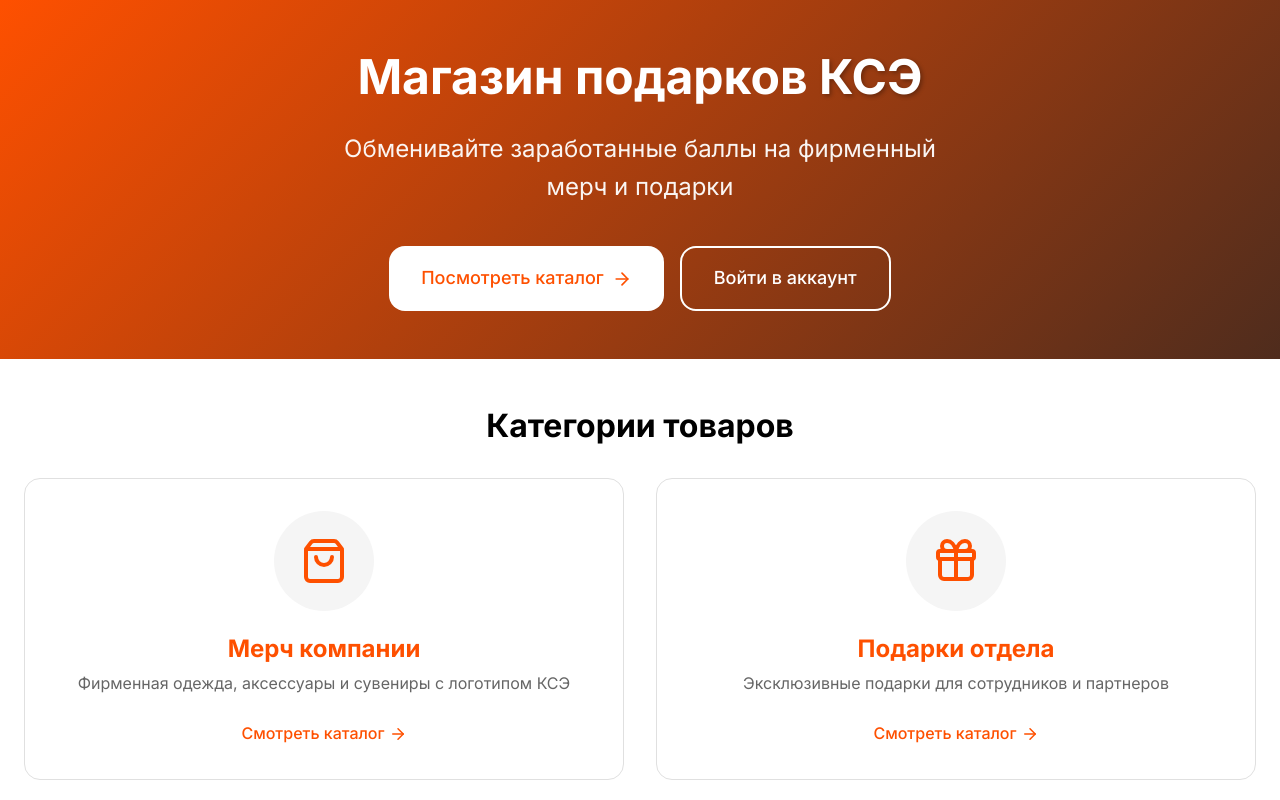
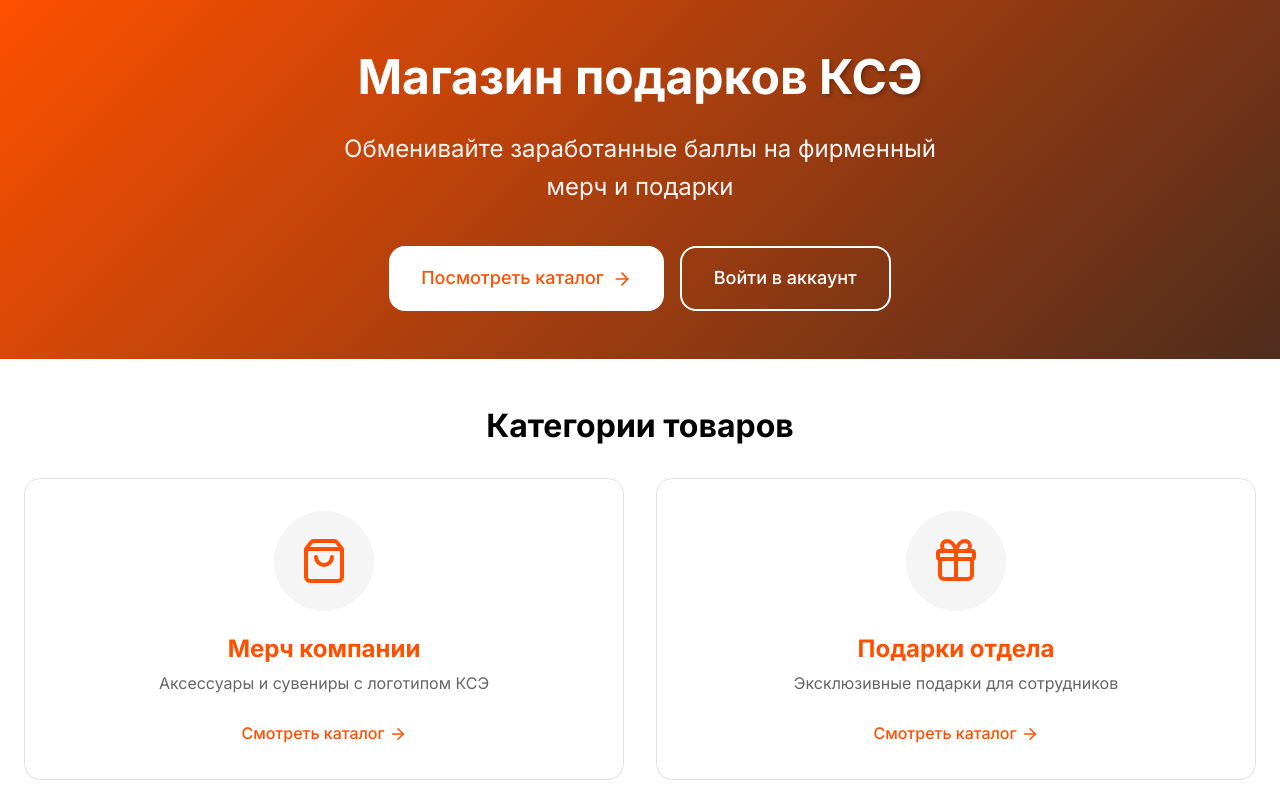
Before and after one commit to Slim21211/cse-shop-web, a Next.js app: page / in a window 1280 px wide. Shown: the top 800 px of the page. Built offline with nearby package versions, Linux system fonts and the light colour scheme.

Commit message:
change text

```diff
--- a/src/app/page.tsx
+++ b/src/app/page.tsx
@@ -37,7 +37,7 @@ export default function HomePage() {
               </div>
               <h3 className={styles.categoryTitle}>Мерч компании</h3>
               <p className={styles.categoryDescription}>
-                Фирменная одежда, аксессуары и сувениры с логотипом КСЭ
+                Аксессуары и сувениры с логотипом КСЭ
               </p>
               <span className={styles.categoryLink}>
                 Смотреть каталог
@@ -51,7 +51,7 @@ export default function HomePage() {
               </div>
               <h3 className={styles.categoryTitle}>Подарки отдела</h3>
               <p className={styles.categoryDescription}>
-                Эксклюзивные подарки для сотрудников и партнеров
+                Эксклюзивные подарки для сотрудников
               </p>
               <span className={styles.categoryLink}>
                 Смотреть каталог
```
